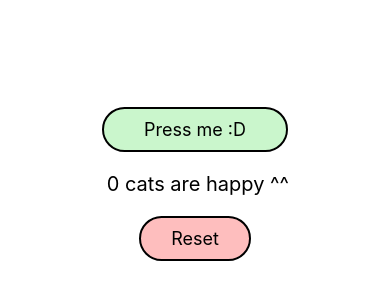
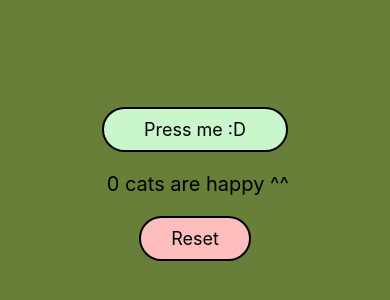
Before and after one commit to Canialon/UniMobileReactApp, a React Native app: screen / in a window 390 px wide. Shown: the part 238-538 px from the top of the page. Built offline with nearby package versions, Linux system fonts and the light colour scheme.

Commit message:
add a backgroungColor randomizer on press

```diff
--- a/App.js
+++ b/App.js
@@ -3,17 +3,28 @@ import { View, TouchableOpacity, Text, StyleSheet, Alert } from "react-native";
 
 export default function App() {
   const [count, setCount] = useState(0);
+  const [backgroundColor, setBackgroundColor] = useState(getRandomColor());
 
   const plusOneButton = () => {
     setCount(count + 1);
+    setBackgroundColor(getRandomColor());
   };
 
   const resetPress = () => {
     setCount(0);
   };
 
+  function getRandomColor() {
+    const letters = "0123456789ABCDEF";
+    let color = "#";
+    for (let i = 0; i < 6; i++) {
+      color += letters[Math.floor(Math.random() * 16)];
+    }
+    return color;
+  }
+
   return (
-    <View style={styles.container}>
+    <View style={[styles.container, { backgroundColor }]}>
       <TouchableOpacity onPress={plusOneButton} style={styles.button}>
         <Text style={styles.buttonText}>Press me :D</Text>
       </TouchableOpacity>
```
